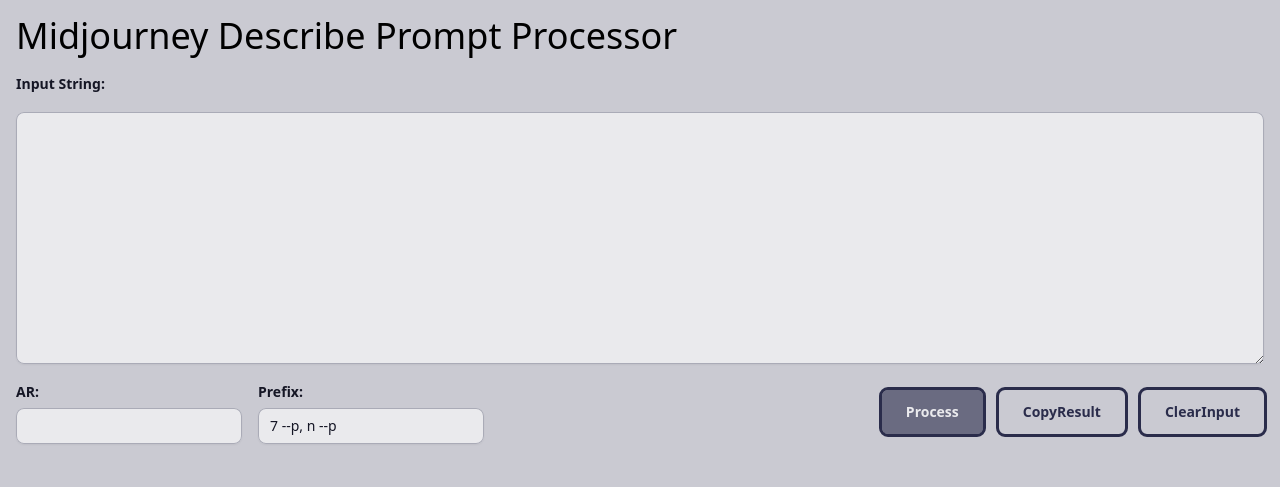
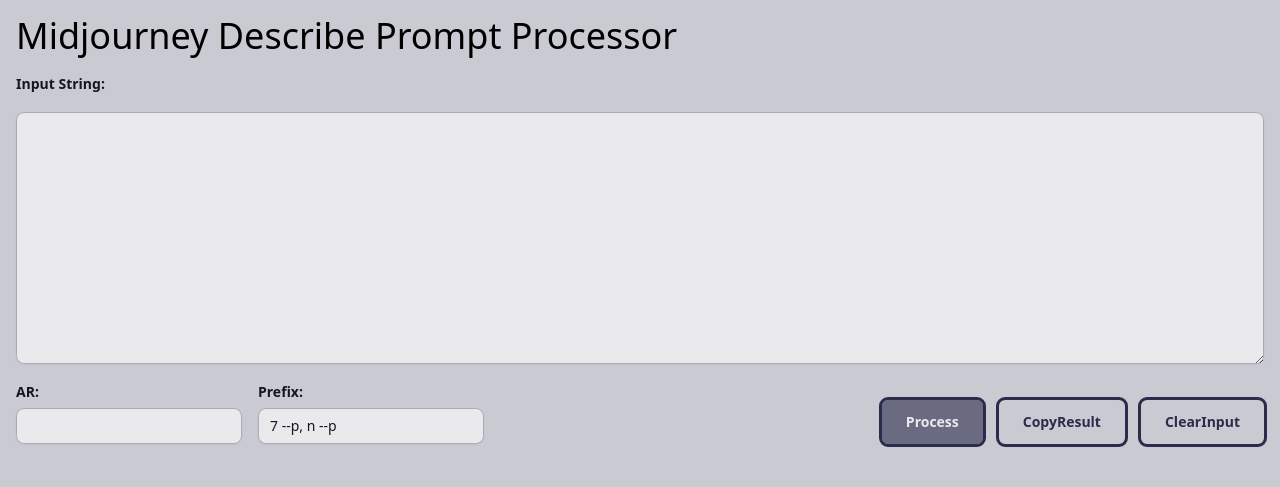
Before and after one commit to huan5678/midjourney-describe, a Flask app: page / in a window 1280 px wide. Shown: the top 487 px of the page. Run offline with Flask 3, Linux system fonts and the light colour scheme; some libraries are stand-ins or nearby versions.

Commit message:
style: 調整表單樣式與結構

```diff
--- a/templates/index.html
+++ b/templates/index.html
@@ -38,8 +38,8 @@
   </head>
   <body class="bg-primary-200">
     <main class="container">
-      <from class="flex flex-col gap-4 py-4">
-        <h1 class="text-4xl">Midjourney Describe Prompt Processor</h1>
+      <form class="flex flex-col gap-4 py-4">
+        <h1 class="text-xl md:text-4xl">Midjourney Describe Prompt Processor</h1>
         <label
           for="input_string"
           class="block text-sm font-medium font-semibold leading-6 text-primary-900"
@@ -51,8 +51,8 @@
           cols="50"
           class="block bg-primary-100 w-full rounded-lg border-0 py-1.5 text-primary-900 shadow-sm ring-1 ring-inset ring-primary-300 placeholder:text-primary-400 focus:ring-2 focus:ring-inset focus:ring-primary-600 sm:text-sm sm:leading-6"
         ></textarea>
-        <div class="flex flex-row flex-wrap gap-4 items-center justify-between">
-          <div class="flex flex-row items-center gap-4">
+        <div class="flex flex-row flex-wrap gap-4 items-end justify-between">
+          <div class="grid grid-cols-2 items-center gap-4">
             <div class="flex flex-col gap-1">
               <label
                 for="ar"
@@ -79,31 +79,31 @@
               />
             </div>
           </div>
-          <div class="flex flex-row items-center gap-4">
+          <div class="flex flex-wrap md:flex-no-wrap justify-between items-center gap-4 w-full md:w-auto">
             <button
               type="button"
               id="process"
-              class="px-6 py-3 text-sm font-semibold transition duration-300 ease-in-out border-0 rounded-md shadow-sm text-primary-100 outline-primary-500 outline border-primary-500 bg-primary-400 hover:bg-primary-700 hover:text-primary-50 hover:outline-primary-400 focus-visible:outline focus-visible:outline-2 focus-visible:outline-offset-2 focus-visible:outline-primary-600"
+              class="w-full md:w-auto px-6 py-3 text-sm font-semibold transition duration-300 ease-in-out border-0 rounded-md shadow-sm text-primary-100 outline-primary-500 outline border-primary-500 bg-primary-400 hover:bg-primary-700 hover:text-primary-50 hover:outline-primary-400 focus-visible:outline focus-visible:outline-2 focus-visible:outline-offset-2 focus-visible:outline-primary-600"
             >
               Process
             </button>
             <button
               type="button"
               id="copy"
-              class="px-6 py-3 text-sm font-semibold transition duration-300 ease-in-out border-0 rounded-md shadow-sm outline-primary-500 outline text-primary-500 border-primary-500 hover:bg-amber-400 hover:text-primary-50 hover:outline-amber-500 focus-visible:outline focus-visible:outline-2 focus-visible:outline-offset-2 focus-visible:outline-primary-600"
+              class="w-full md:w-auto px-6 py-3 text-sm font-semibold transition duration-300 ease-in-out border-0 rounded-md shadow-sm outline-primary-500 outline text-primary-500 border-primary-500 hover:bg-amber-400 hover:text-primary-50 hover:outline-amber-500 focus-visible:outline focus-visible:outline-2 focus-visible:outline-offset-2 focus-visible:outline-primary-600"
             >
               CopyResult
             </button>
             <button
               type="button"
               id="clear"
-              class="px-6 py-3 text-sm font-semibold transition duration-300 ease-in-out border-0 rounded-md shadow-sm outline-primary-500 outline text-primary-500 border-primary-500 hover:bg-red-400 hover:text-primary-50 hover:outline-red-500 focus-visible:outline focus-visible:outline-2 focus-visible:outline-offset-2 focus-visible:outline-primary-600"
+              class="w-full md:w-auto px-6 py-3 text-sm font-semibold transition duration-300 ease-in-out border-0 rounded-md shadow-sm outline-primary-500 outline text-primary-500 border-primary-500 hover:bg-red-400 hover:text-primary-50 hover:outline-red-500 focus-visible:outline focus-visible:outline-2 focus-visible:outline-offset-2 focus-visible:outline-primary-600"
             >
               ClearInput
             </button>
           </div>
         </div>
-      </from>
+      </form>
       <div id="results"></div>
     </main>
     <script>
```
